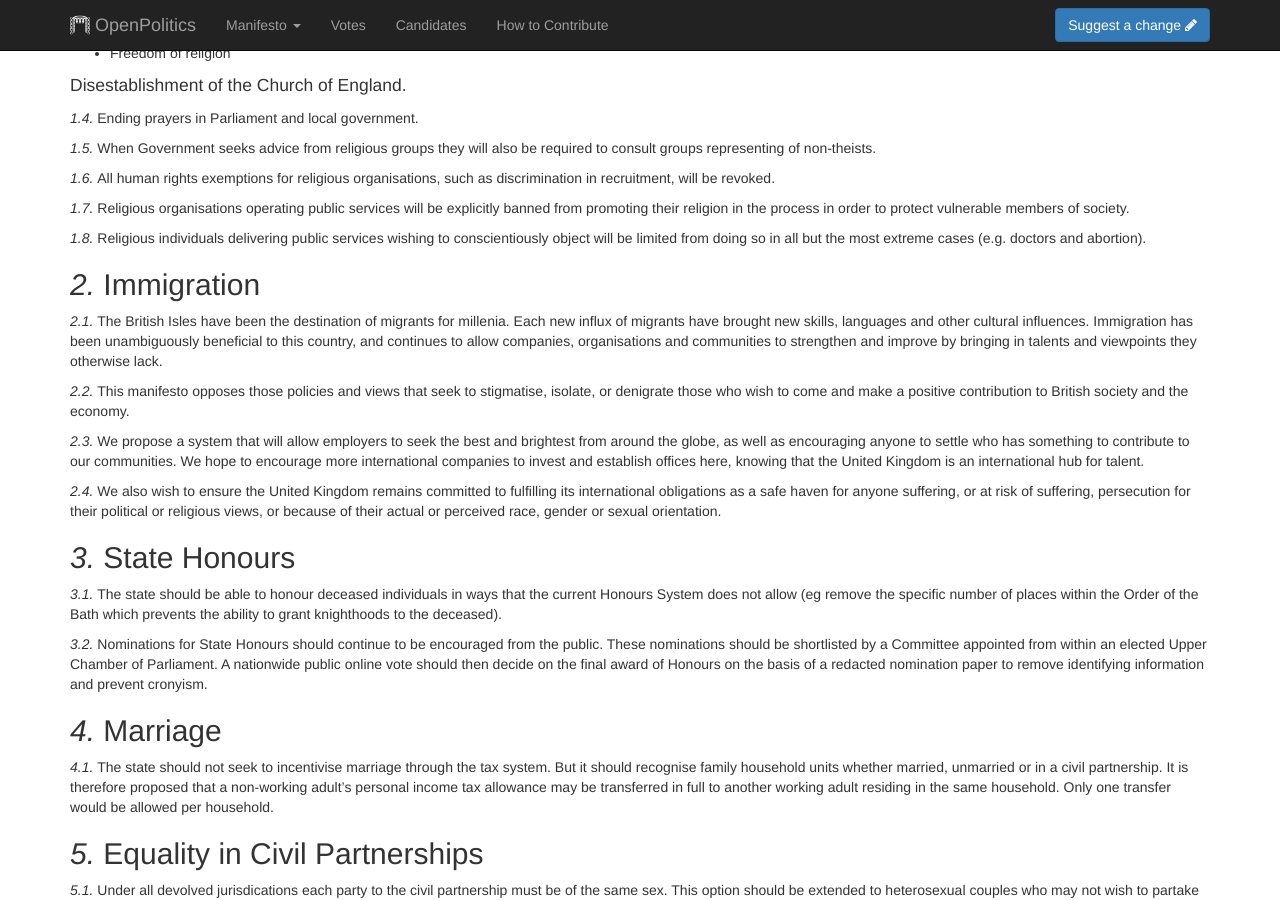
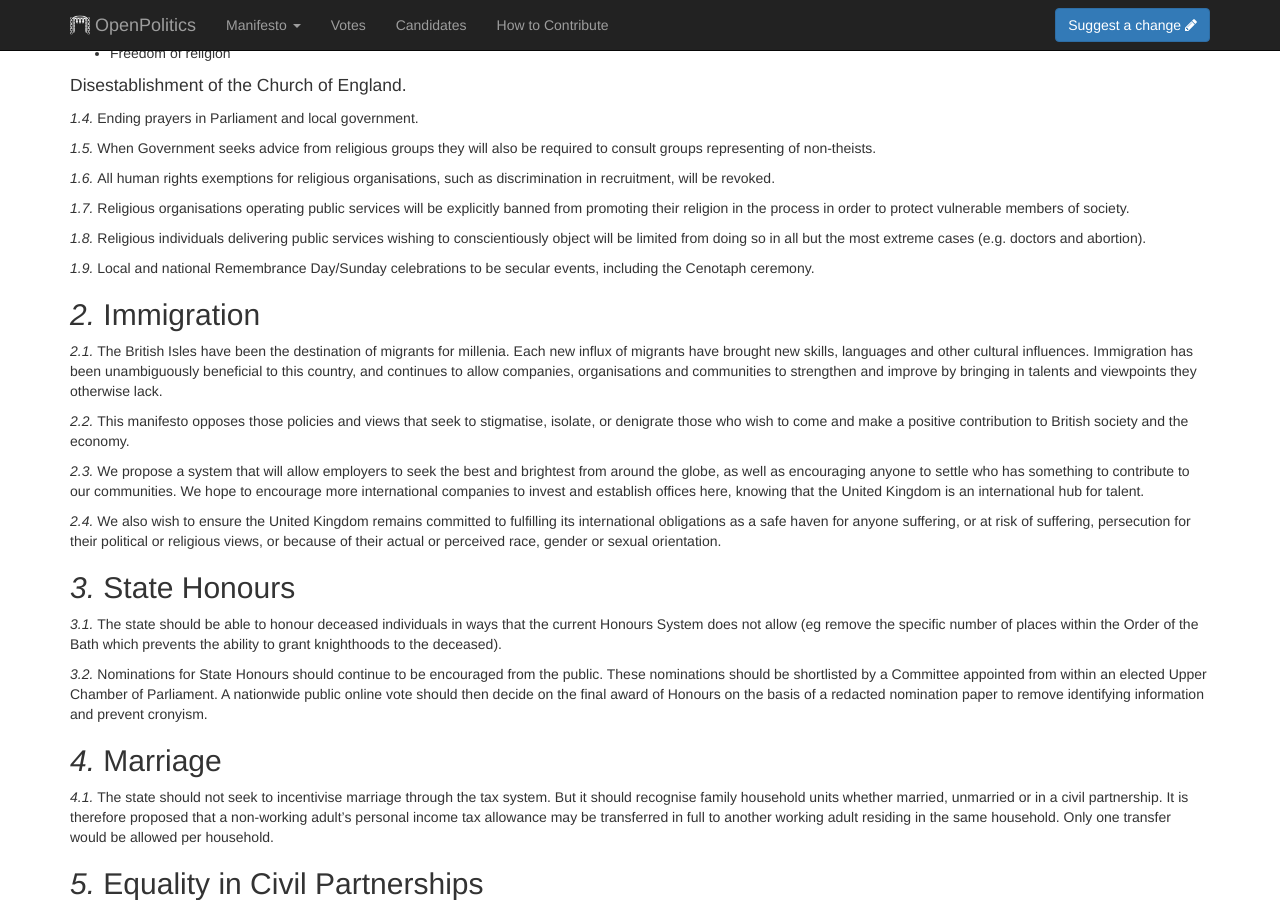
Before and after one commit to openpolitics/manifesto, a Jekyll site: the page built from manifesto/society.md, in a window 1280 px wide and 900 px high, scrolled down 420 px. Built offline with Jekyll 4.4.1, drawn with Linux system fonts in a browser that asks for light colours; nearby versions of some CDN libraries.

Commit message:
secular Remebrance Day

```diff
--- a/manifesto/society.md
+++ b/manifesto/society.md
@@ -25,6 +25,8 @@ All human rights exemptions for religious organisations, such as discrimination
 Religious organisations operating public services will be explicitly banned from promoting their religion in the process in order to protect vulnerable members of society.
 
 Religious individuals delivering public services wishing to conscientiously object will be limited from doing so in all but the most extreme cases (e.g. doctors and abortion).
+
+Local and national Remembrance Day/Sunday celebrations to be secular events, including the Cenotaph ceremony.
 
 ## Immigration
 
```
